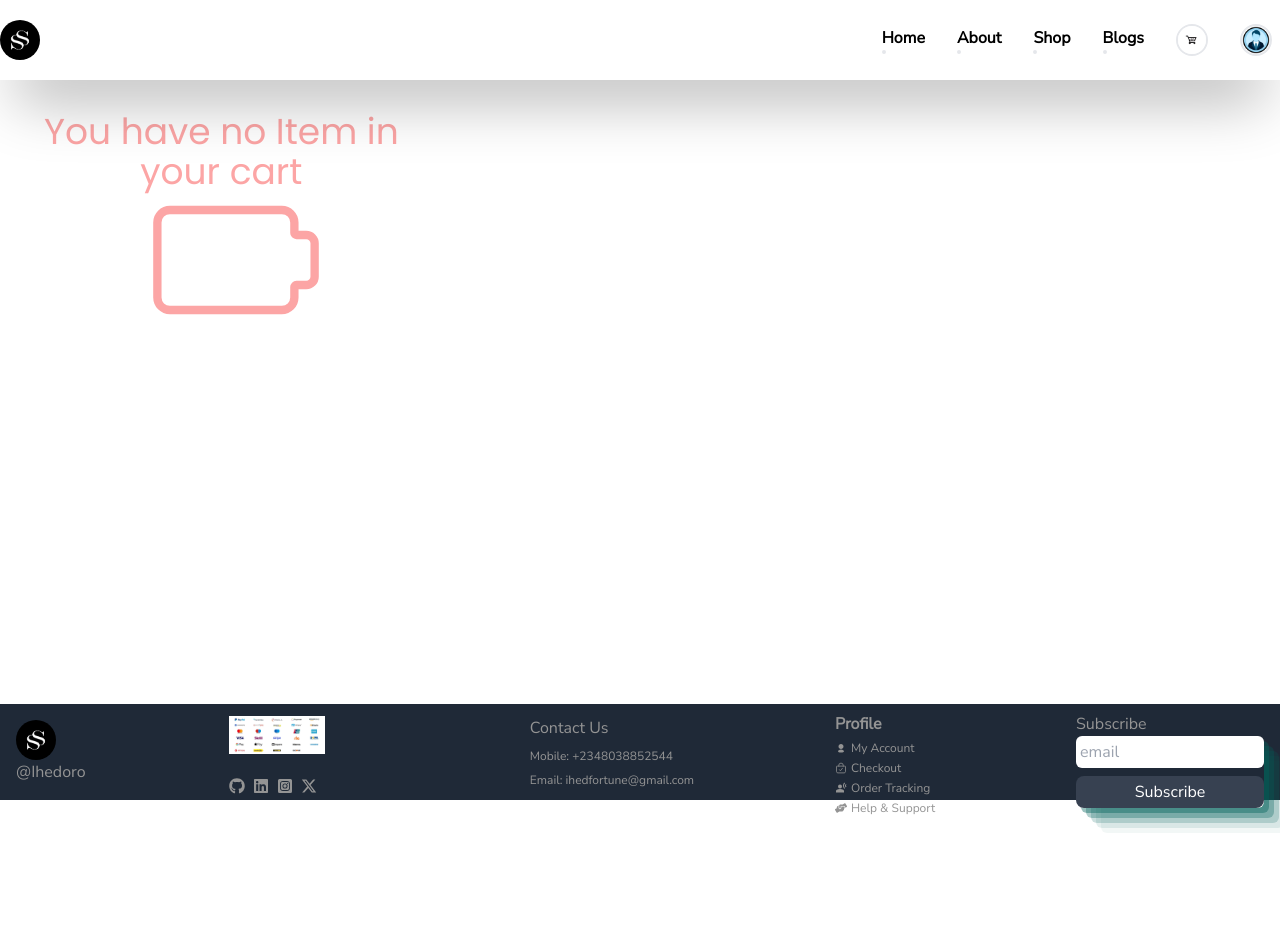
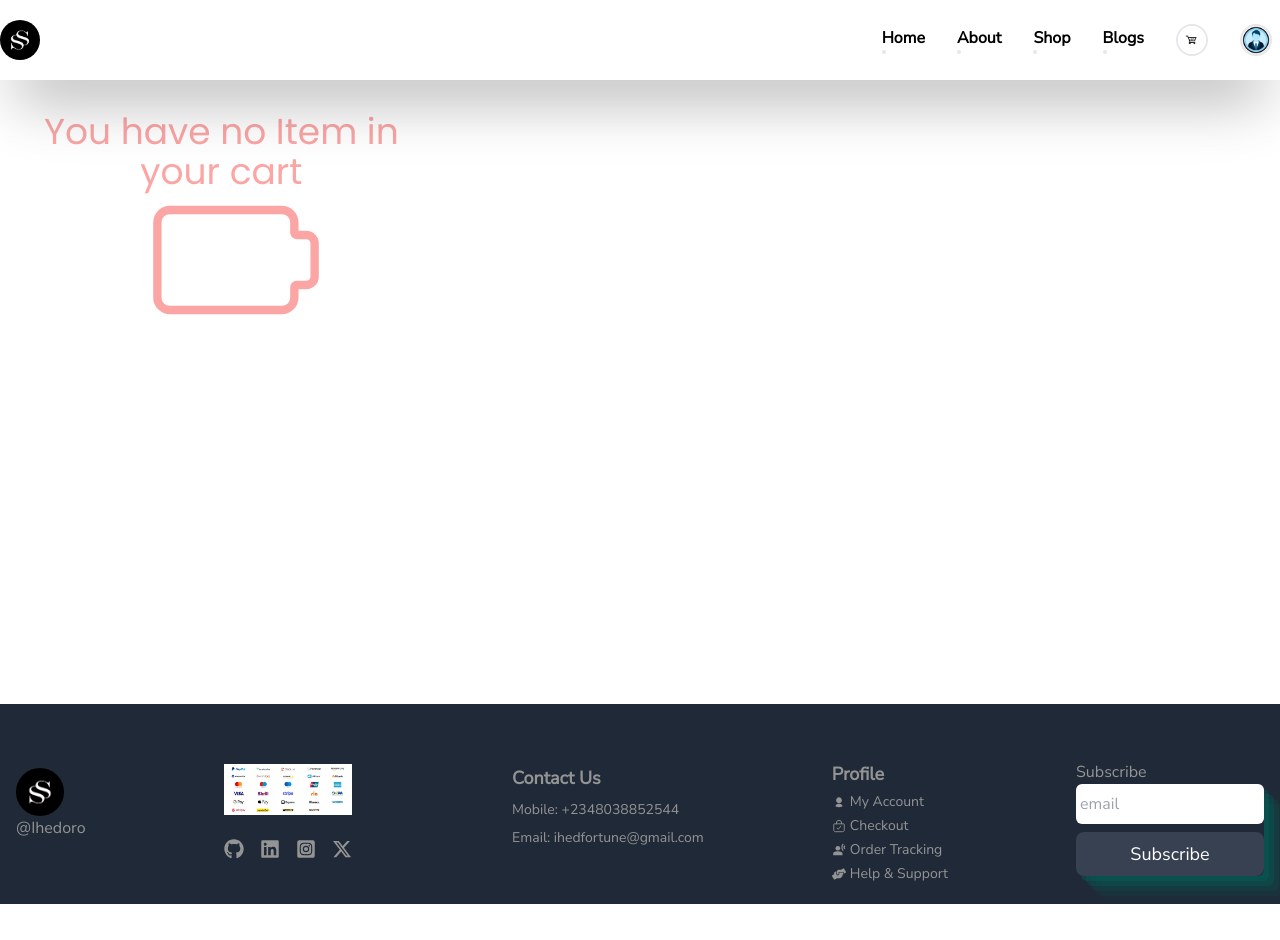
Before and after one commit to fortuneonyeka/shoppers-ecommerce, a React (Create React App) app in the folder shoopers-client/: page /cart in a window 1280 px wide. Before the commit the page ends 800 px from the top, so only its background shows below. Built offline with nearby package versions, Linux system fonts and the light colour scheme.

Commit message:
refactor footer

```diff
--- a/shoopers-client/src/components/navigation/Footer.jsx
+++ b/shoopers-client/src/components/navigation/Footer.jsx
@@ -34,51 +34,51 @@ const Footer = () => {
   ];
 
   return (
-    <div className='bg-gray-800 text-[#949494] font-titleFont px-4 bottom-0 z-50 fixed w-[100%] h-[12%] '>
-      <div className='max-w-screen-xl mx-auto grid grid-cols-2 gap- md:flex md:flex-row py- mb-20 justify-between'>
+    <div className='bg-gray-800 text-[#949494] font-titleFont px-4 z-50  w-[100%] h-[200px]'>
+      <div className='max-w-screen-xl mx-auto grid grid-cols-2 md:flex md:flex-row py-12  justify-between'>
 
-        <div className='w-10 h-10 flex flex-col gap- py-4'>
+        <div className='w-12 h-12 flex flex-col gap- py-4'>
           <Link to="/"><img className='rounded-full cursor-pointer hover:shadow-[5px_5px_0px_0px_rgba(109,40,217)]' src={Logo} alt='Logo' /></Link>
           <p>@Ihedoro</p>
         </div>
         <div className='flex md:flex-col gap-6 py-3 px-8'>
-          <div className='w-24 transform transition-transform duration-300 hover:scale-150'>
+          <div className='w-32 transform transition-transform duration-300 hover:scale-150'>
             <img src={payments} alt='payments' />
           </div>
-          <div className='flex gap-2 w-32 '>
+          <div className='flex gap-4'>
             {socials.map((social, index) => (
               <a key={index} href={social.link} target='_blank' rel='noopener noreferrer'>
 
                 <social.social
-                  className={`transition-transform duration-300 hover:scale-150 hover:text-${social.color} cursor-pointer`}
+                  className={`transition-transform duration-300 hover:scale-150 text-xl hover:text-${social.color} cursor-pointer`}
                 />
               </a>
             ))}
           </div>
         </div>
 
-        <div className='flex flex-col gap-2 py-3'>
-          <h3 className='text-md '>Contact Us</h3>
+        <div className='flex flex-col gap-2 py-3 '>
+          <h3 className='font-bold text-lg '>Contact Us</h3>
           {/* <p className='text-xs'>Victorial: Island, Lagos</p> */}
-          <p className='text-xs'>Mobile: +2348038852544</p>
-          <p className='text-xs'>Email: ihedfortune@gmail.com</p>
+          <p className='text-sm'>Mobile: +2348038852544</p>
+          <p className='text-sm'>Email: ihedfortune@gmail.com</p>
           {/* <p className='text-xs'>Whatsapp: +2348038852544</p> */}
         </div>
         <div className='flex flex-col gap-1 py-2 cursor-pointer'>
-          <h3 className='text-md font-bold'>Profile</h3>
-          <a href='/account' className='text-xs flex gap-1 items-center transition-transform duration-300 hover:scale-150 hover:text-green-200'>
+          <h3 className='text-lg font-bold'>Profile</h3>
+          <a href='/account' className='text-sm flex gap-1 items-center transition-transform duration-300 hover:scale-150 hover:text-green-200'>
             <span><TiUser /></span>
              My Account
           </a>
-          <a href='/checkout' className='text-xs flex gap-1 items-center transition-transform duration-300 hover:scale-150 hover:text-green-200'>
+          <a href='/checkout' className='text-sm flex gap-1 items-center transition-transform duration-300 hover:scale-150 hover:text-green-200'>
           <span><IoBagCheckOutline /></span>
              Checkout
           </a>
-          <a href='/order-tracking' className='text-xs flex gap-1 items-center transition-transform duration-300 hover:scale-150 hover:text-green-200 '>
+          <a href='/order-tracking' className='text-sm flex gap-1 items-center transition-transform duration-300 hover:scale-150 hover:text-green-200 '>
           <span><MdSpatialTracking /></span>
             Order Tracking
           </a>
-          <a href='/help-support' className='text-xs flex gap-1 items-center transition-transform duration-300 hover:scale-150 hover:text-green-200'>
+          <a href='/help-support' className='text-sm flex gap-1 items-center transition-transform duration-300 hover:scale-150 hover:text-green-200'>
           <span><FaHandsHelping /></span>
             Help & Support
           </a>
@@ -86,8 +86,8 @@ const Footer = () => {
         <div className='flex flex-col py-2'>
             <p>Subscribe</p>
           <form action='' className='flex gap-2 md:gap-2 md:flex-col shadow-[5px_5px_rgba(0,_98,_90,_0.4),_10px_10px_rgba(0,_98,_90,_0.3),_15px_15px_rgba(0,_98,_90,_0.2),_20px_20px_rgba(0,_98,_90,_0.1),_25px_25px_rgba(0,_98,_90,_0.05)] rounded-md'>
-            <input type='email' placeholder='email' className='rounded-md py-1 px-1' />
-            <button className='bg-gray-700 text-white rounded-lg hover:bg-[#17A349] hover:text-black py-1 px-4 md:px-1 focus:border-none text-md'>
+            <input type='email' placeholder='email' className='rounded-md py-2 px-1' />
+            <button className='bg-gray-700 text-white rounded-lg hover:bg-[#17A349] hover:text-black py-2 px-4 md:px-1 focus:border-none text-lg'>
               Subscribe
             </button>
           </form>
```
